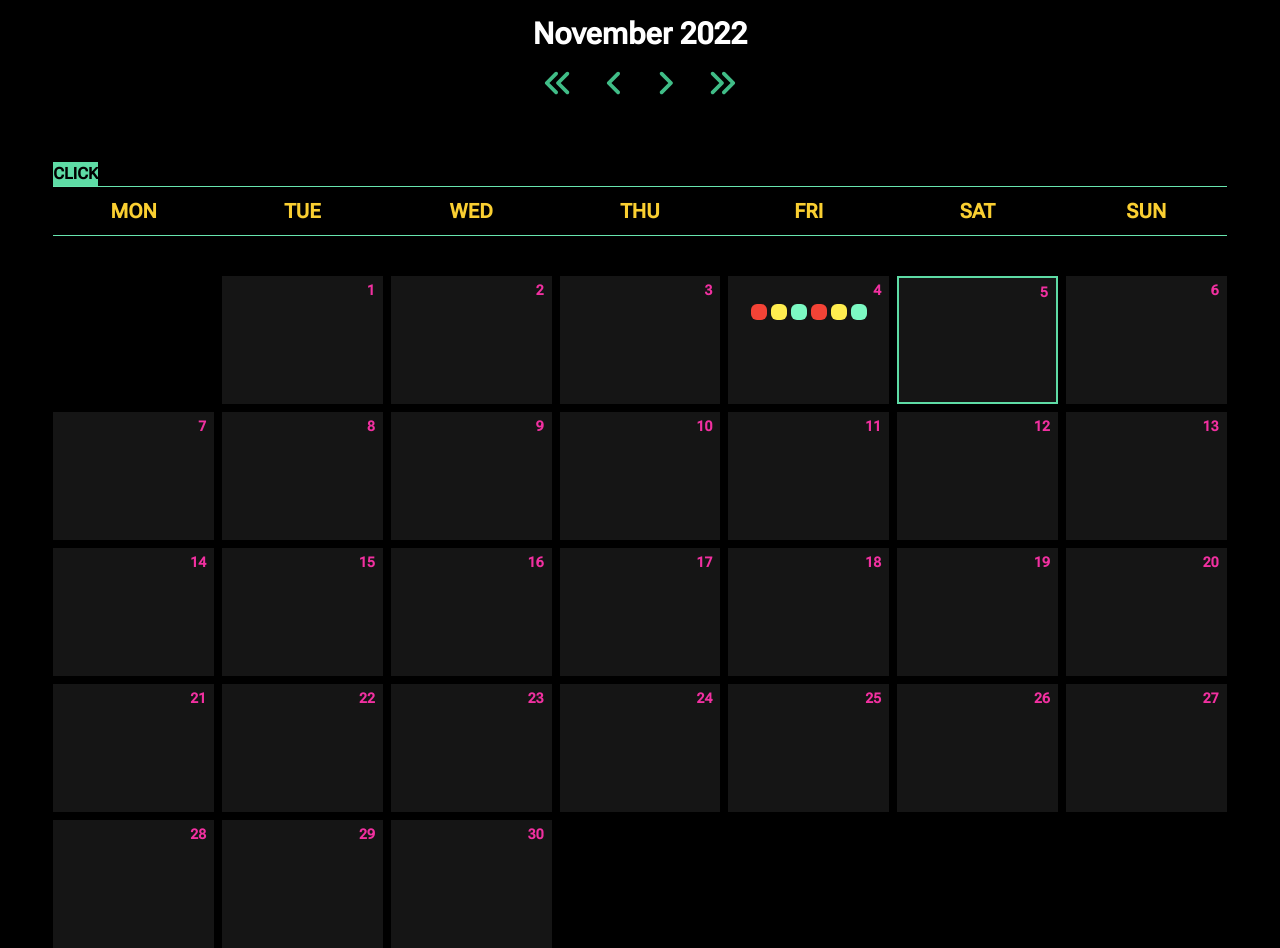
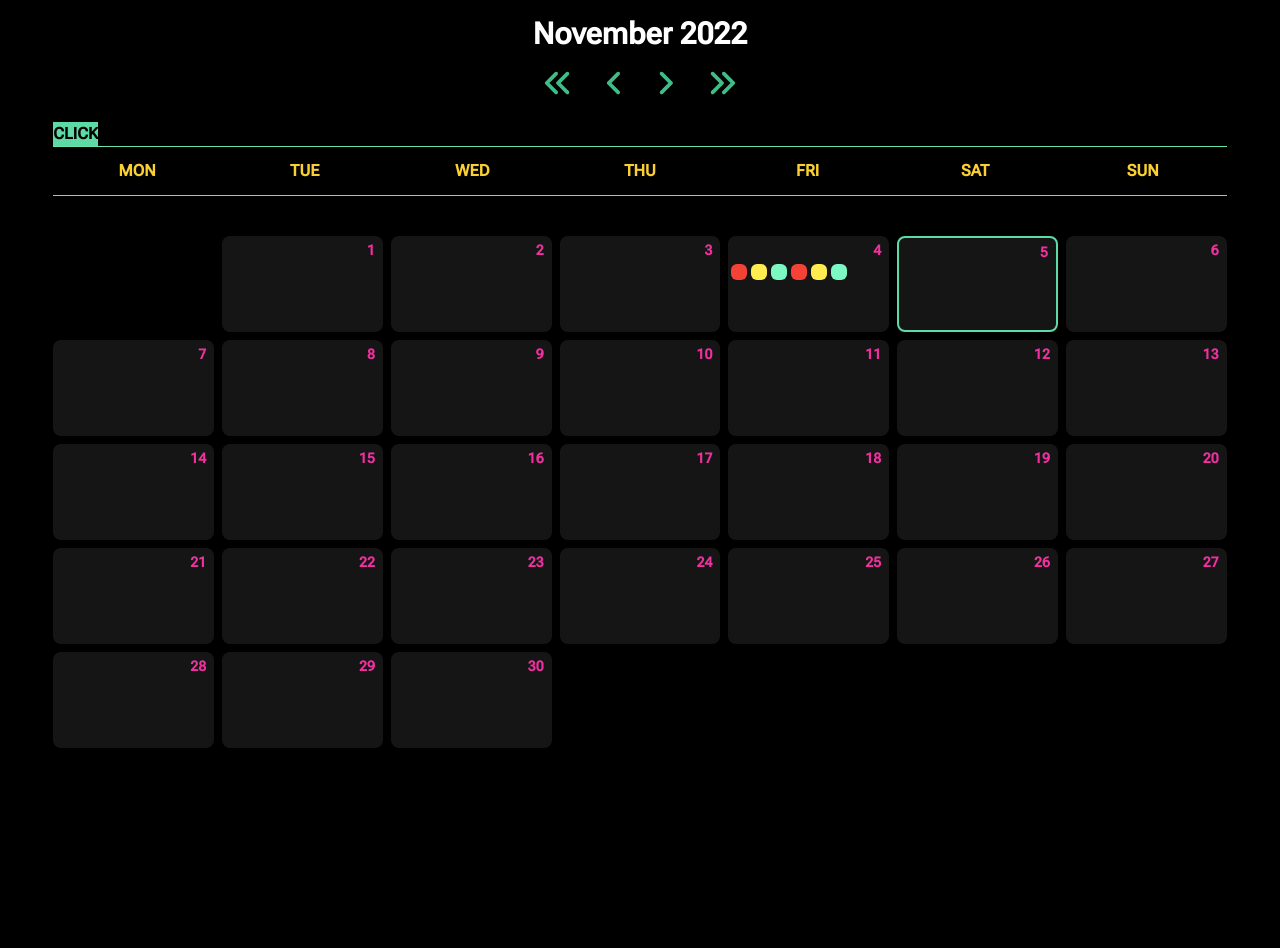
Before and after one commit to micTrb/synthwave-calendar, a React (Vite) app: page / in a window 1280 px wide. After the commit the page ends 816 px from the top, so only its background shows below. Built offline with nearby package versions, Linux system fonts and the light colour scheme.

Commit message:
reminders grid style adjusted

```diff
--- a/src/components/Calendar.tsx
+++ b/src/components/Calendar.tsx
@@ -50,7 +50,7 @@ const Calendar: React.FC = () => {
     <div className="mb-12">
       <Header value={currentDate} onChange={setCurrentDate} />
 
-      <div className="my-12 mx-auto w-full">
+      <div className="my-2 mx-auto w-11/12">
         <button className="bg-green-500" onClick={() => console.log(selectedDate)}>CLICK</button>
         <div
           className="grid grid-cols-7 sm:gap-2 gap-0 border-blue-400
@@ -59,7 +59,7 @@ const Calendar: React.FC = () => {
           {weekdays.map((day, index) => (
             <div
               key={index}
-              className="h-12 flex items-start justify-end cursor-pointer"
+              className="h-12 flex lg:items-start lg:justify-end cursor-pointer"
             >
               <p className="m-auto sm:text-xl text-md text-yellow-500 uppercase">
                 {day}
@@ -101,15 +101,20 @@ const Calendar: React.FC = () => {
               >
                 <div
                   className={clsx(
-                    `w-full flex flex-col lg:items-end lg:justify-center m-auto`
+                    `w-full flex flex-col
+                    lg:items-end lg:justify-center
+                    xl:items-end xl:justify-center
+                    items-center justify-center
+                    m-auto`
                   )}
                 >
-                  <p className="lg:my-1 lg:mr-2 lg:text-md text-sm">{day}</p>
+                  <p className="lg:my-1 lg:mr-2 xl:my-1 xl:mr-2 lg:text-md text-sm">{day}</p>
 
                   {hasRem ? (
                     <div
                       className={clsx(
-                        `grid lg:grid-cols-6 md:grid-cols-5 grid-cols-2 gap-1 justify-end mx-auto`
+                        `grid xl:grid-cols-8 lg:grid-cols-5 md:grid-cols-4 grid-cols-2 gap-1
+                        justify-end mx-auto`
                       )}
                     >
                       {lg ? (
--- a/src/components/Cell.tsx
+++ b/src/components/Cell.tsx
@@ -20,7 +20,17 @@ const Cell: React.FC<Props> = ({ onClick, className, children, hasReminder }) =>
   const reminders = useSelector( (state: RootState) => state.reminders.reminders );
 
   return (
-    <div onClick={onClick} className={clsx(`w-full lg:h-32 md:h-24 h-12 p-auto`,
+    <div onClick={onClick} className={clsx(`
+    w-full
+    xl:h-24
+    lg:h-24
+    md:h-20
+    h-12
+    sm:rounded-lg
+    rounded-lg
+    p-auto
+    items-center justify-center
+    `,
     className)}>
       {children}
     </div>
--- a/src/components/RemindersGrid.tsx
+++ b/src/components/RemindersGrid.tsx
@@ -19,7 +19,7 @@ const RemindersGrid: React.FC<Props> = ({ reminders, date }) => {
     <>
       {filteredReminders.map((reminder: Reminder) => (
         <Tooltip
-          className="bg-black-100 p-4 "
+          className="bg-black-100 p-4"
           key={reminder.id}
           content={reminder.content}
         >
--- a/tailwind.config.cjs
+++ b/tailwind.config.cjs
@@ -5,20 +5,10 @@ module.exports = {
   ],
   theme: {
     screens: {
-      'sm': '640px',
-      // => @media (min-width: 640px) { ... }
-
-      'md': '768px',
-      // => @media (min-width: 768px) { ... }
-
-      'lg': '1024px',
-      // => @media (min-width: 1024px) { ... }
-
-      'xl': '1280px',
-      // => @media (min-width: 1280px) { ... }
-
-      '2xl': '1536px',
-      // => @media (min-width: 1536px) { ... }
+      'sm': {'min': '640px', 'max': '767px'},
+      'md': {'min': '768px', 'max': '1023px'},
+      'lg': {'min': '1024px', 'max': '1279px'},
+      'xl': {'min': '1280px'},
     },
     colors: {
       white: "#ffffff",
```
